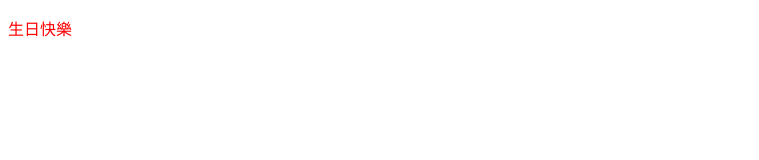
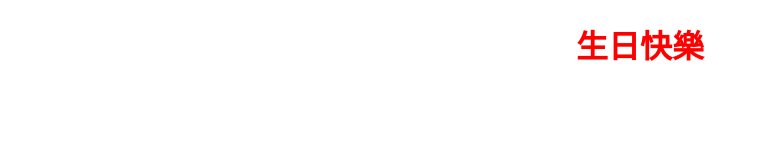
Before and after one commit to alan20040206/alan20040206.github.io, a plain HTML site: page 123.html in a window 1280 px wide. Shown: the whole page, without its empty margins (0-759 px from the left). Drawn offline with Linux system fonts and the light colour scheme.

Commit message:
Add files via upload

```diff
--- a/123.html
+++ b/123.html
@@ -2,7 +2,7 @@
 <html>
 <body>
 
-<p style="color:red;">生日快樂</p>
+<h1 align=center style="color:red;">生日快樂</h1>
 
 </body>
 </html>
```
